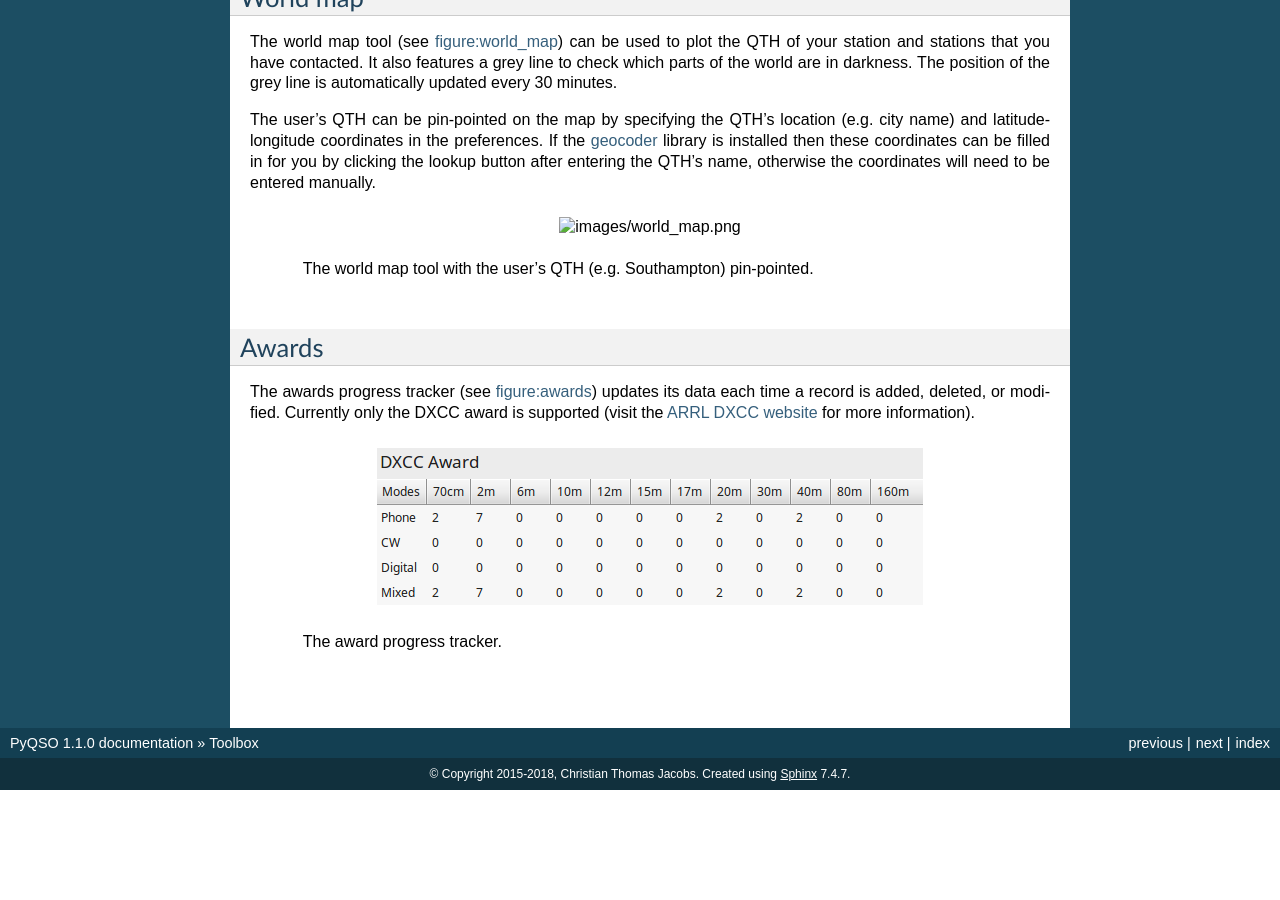
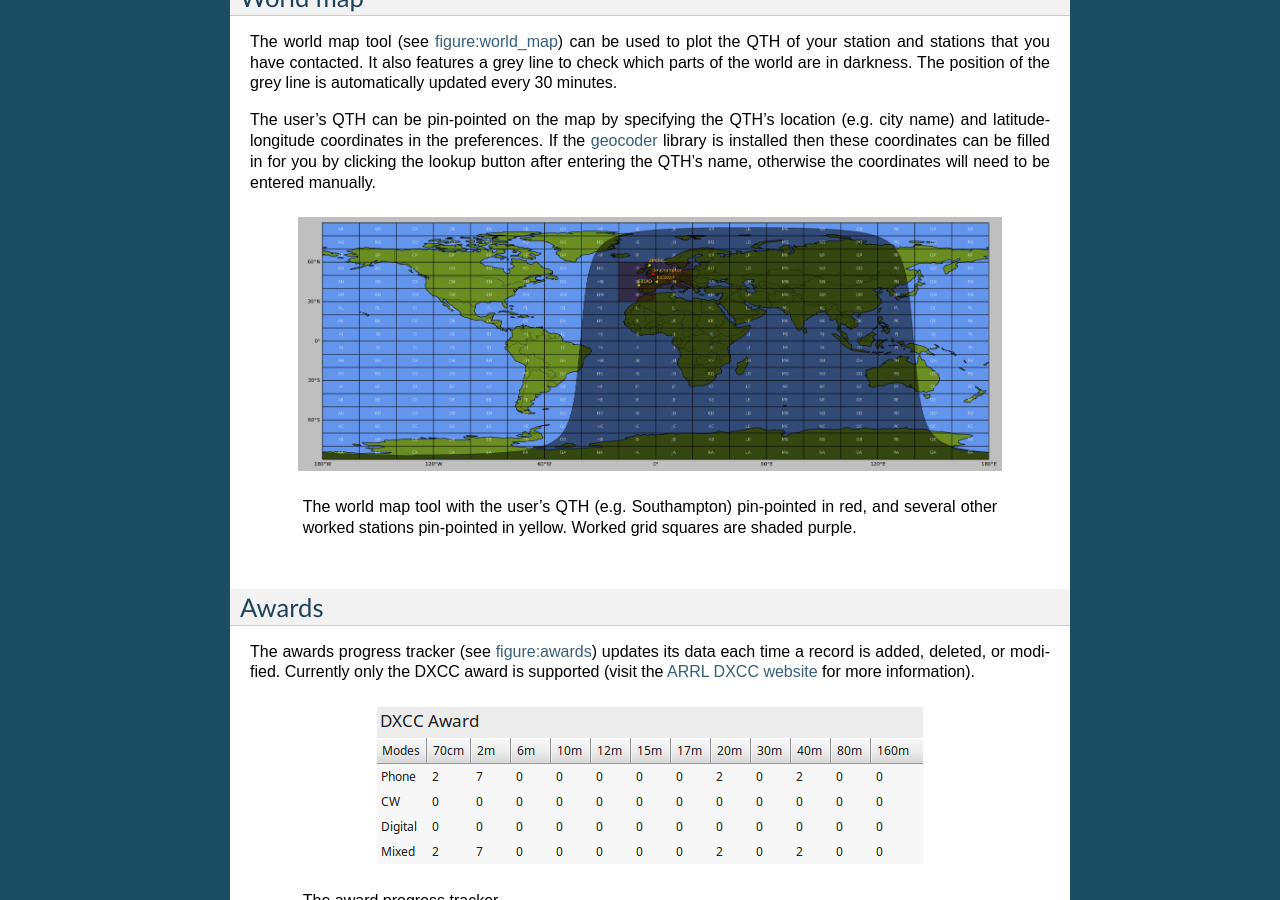
Before and after one commit to ctjacobs/pyqso, a Sphinx documentation site: the page built from docs/source/toolbox.rst, in a window 1280 px wide and 900 px high, scrolled down 933 px. Built offline with Sphinx 7.4.7, drawn with Linux system fonts in a browser that asks for light colours; before the commit the page ends 1723 px from its top, so only the background shows below that.

Commit message:
Renamed grey_line.png to world_map.png.

```diff
--- a/docs/source/toolbox.rst
+++ b/docs/source/toolbox.rst
@@ -42,7 +42,7 @@ The user's QTH can be pin-pointed on the map by specifying the QTH's location (e
    .. figure::  images/world_map.png
       :align:   center
 
-      The world map tool with the user's QTH (e.g. Southampton) pin-pointed.
+      The world map tool with the user's QTH (e.g. Southampton) pin-pointed in red, and several other worked stations pin-pointed in yellow. Worked grid squares are shaded purple.
 
 Awards
 ------
```
Also changed, not shown: docs/source/images/world_map.png (renamed from docs/source/images/grey_line.png).
